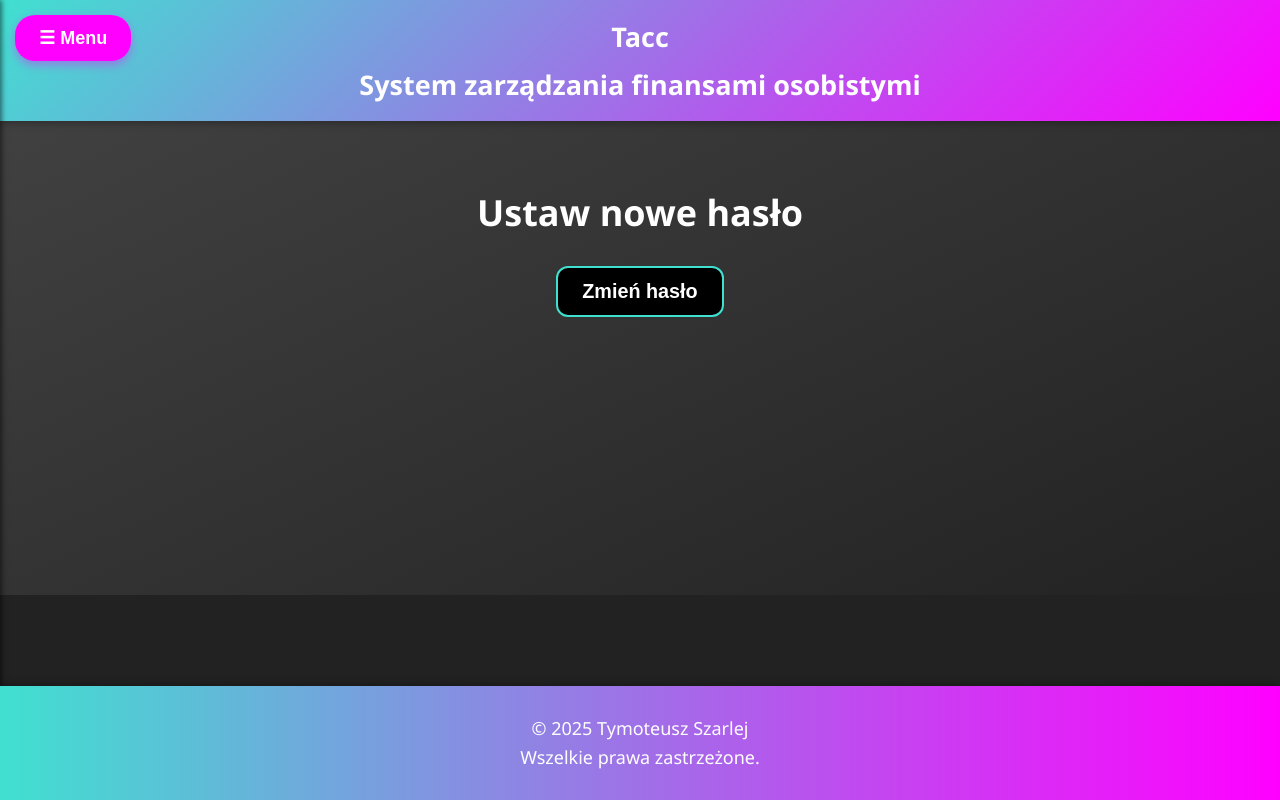
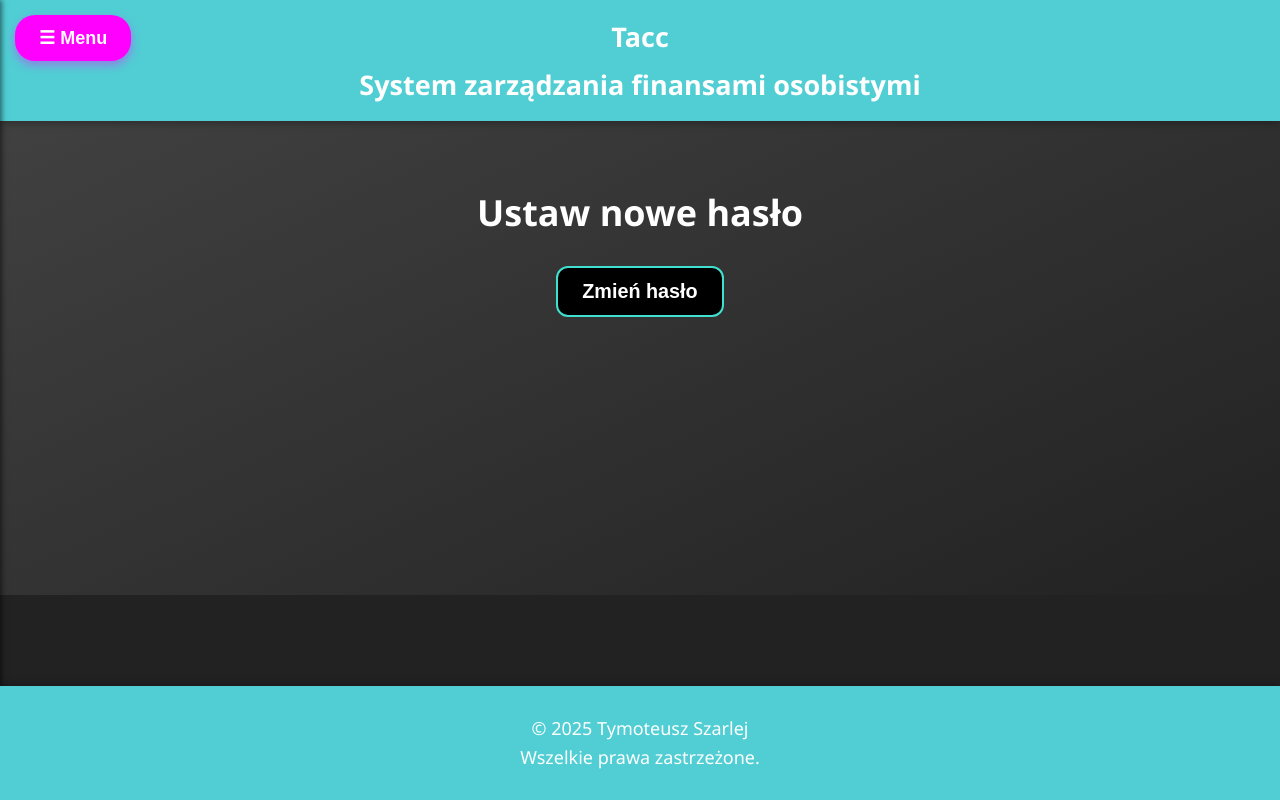
Before and after one commit to TymoteuszSzarlej/Tacc, a Django app: page /accounts/reset/1/1/ in a window 1280 px wide. Run offline with Django 5.2, Linux system fonts and the light colour scheme.

Commit message:
ulepszono UI

```diff
--- a/Tacc/MAIN/middleware.py
+++ b/Tacc/MAIN/middleware.py
@@ -18,12 +18,13 @@ class LogMiddleware(MiddlewareMixin):
         path = request.path
         duration = round((time.time() - getattr(request, "_start_time", time.time())) * 1000, 2)
 
+        sanitized_data = {}
         # Dane GET / POST (ograniczamy długość i ukrywamy hasła)
-        params = dict(request.GET or request.POST)
-        sanitized_data = {
-            k: ("[UKRYTO]" if "password" in k.lower() else str(v)[:100])
-            for k, v in params.items()
-        }
+        # params = dict(request.GET or request.POST)
+        # sanitized_data = {
+        #     k: ("[UKRYTO]" if "password" in k.lower() else str(v)[:100])
+        #     for k, v in params.items()
+        # }
 
         # Loguj odpowiedź
         log(
--- a/Tacc/MAIN/utils.py
+++ b/Tacc/MAIN/utils.py
@@ -33,7 +33,6 @@ def log(msg, lvl='debug'):
         os.makedirs(log_dir)  # Tworzy katalog, jeśli nie istnieje
 
     log_file_path = os.path.join(log_dir, f"{date_str}.txt")
-    print(log_file_path)
     # Zapis do pliku (bez kolorów)
     with open(log_file_path, "a") as log_file:
         log_file.write(f"[{lvl.upper()}]\t{time_str}\t[{module_name}]\t{msg}\n")
--- a/Tacc/templates/base.html
+++ b/Tacc/templates/base.html
@@ -21,7 +21,7 @@ body {
 
 /* ========= Nagłówek ========= */
 header {
-    background: linear-gradient(135deg, turquoise, magenta);
+    background: turquoise;
     padding: 20px;
     width: 100%;
     box-sizing: border-box;
@@ -207,7 +207,7 @@ input:focus {
 
 /* ========= Stopka ========= */
 footer {
-    background: linear-gradient(to right, turquoise, magenta);
+    background: turquoise;
     padding: 20px;
     width: 100%;
     position: fixed;
```
Also changed, not shown: 1 other file.
